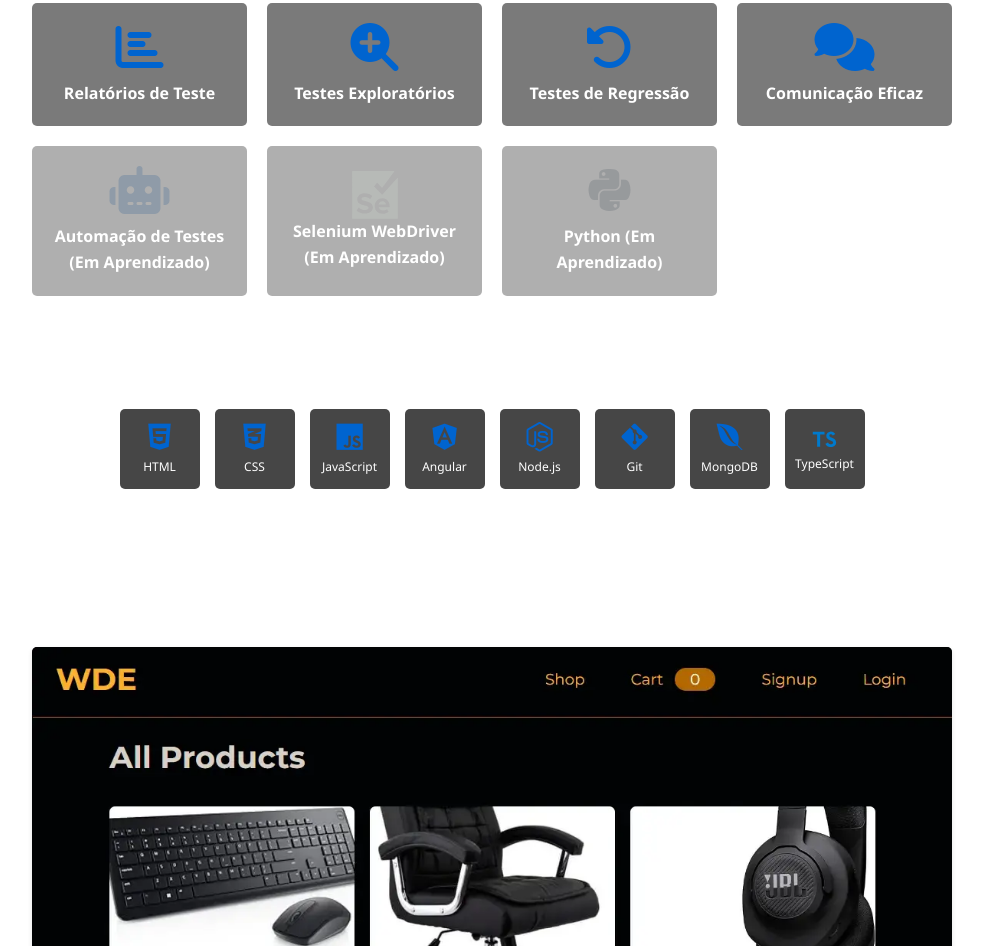
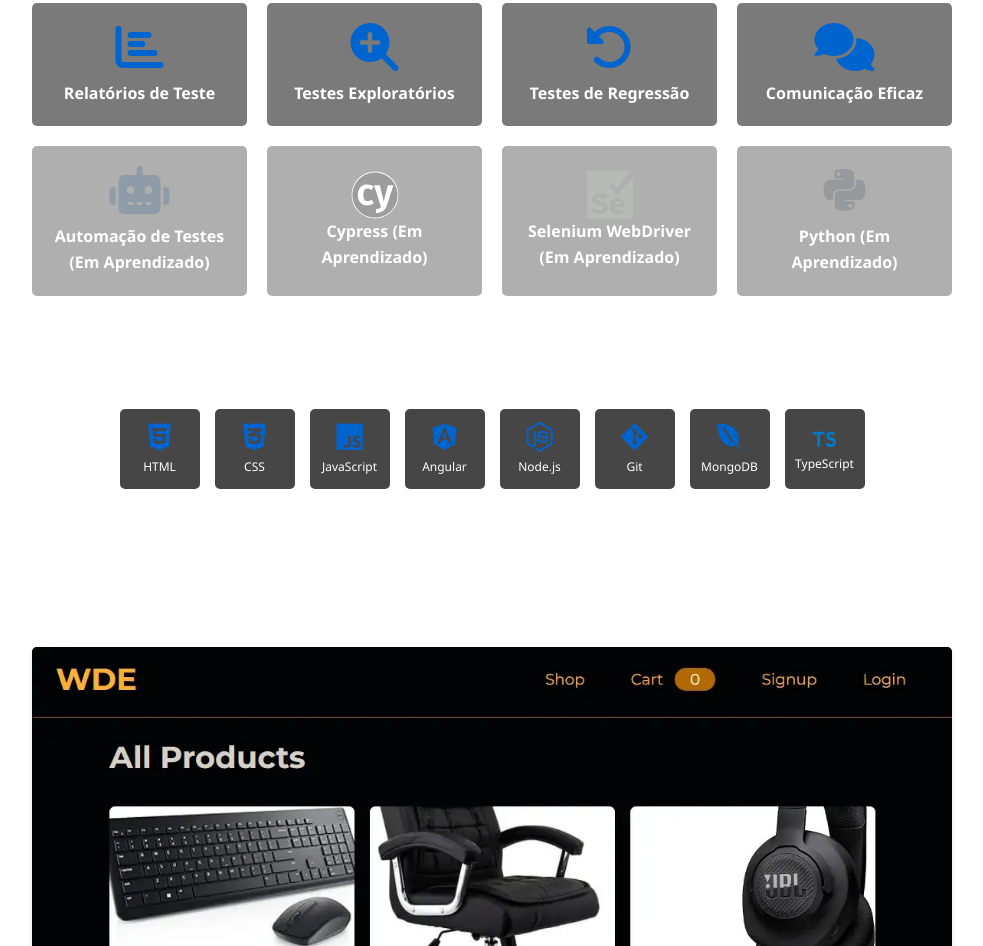
Before and after one commit to Gabriel-Leao51/Gabriel-Leao51.github.io, a plain HTML site: page index.html in a window 1280 px wide. Shown: the part 1078-2024 px from the top of the page, without its empty margins (178-1161 px from the left). Drawn offline with Linux system fonts and the light colour scheme.

Commit message:
alteração nos relatórios | adição do card cypres

```diff
--- a/index.html
+++ b/index.html
@@ -123,6 +123,16 @@
               <i class="fas fa-robot"></i>
               <!-- Ícone para Automação -->
               <span>Automação de Testes (Em Aprendizado)</span>
+            </div>
+            <div class="skill" style="opacity: 0.6; filter: grayscale(80%)">
+              <!-- Habilidade Cypress - Ativa (sem cinza) -->
+              <img
+                src="assets/cypress-icon.svg"
+                alt="Cypress"
+                style="filter: grayscale(80%)"
+              />
+              <!-- Icone Cypress -->
+              <span>Cypress (Em Aprendizado)</span>
             </div>
             <div class="skill" style="opacity: 0.6; filter: grayscale(80%)">
               <!-- Habilidade futura - Selenium (cinza inicialmente) -->
```
Also changed, not shown: assets/cypress-icon.svg (added), 2 other files.
